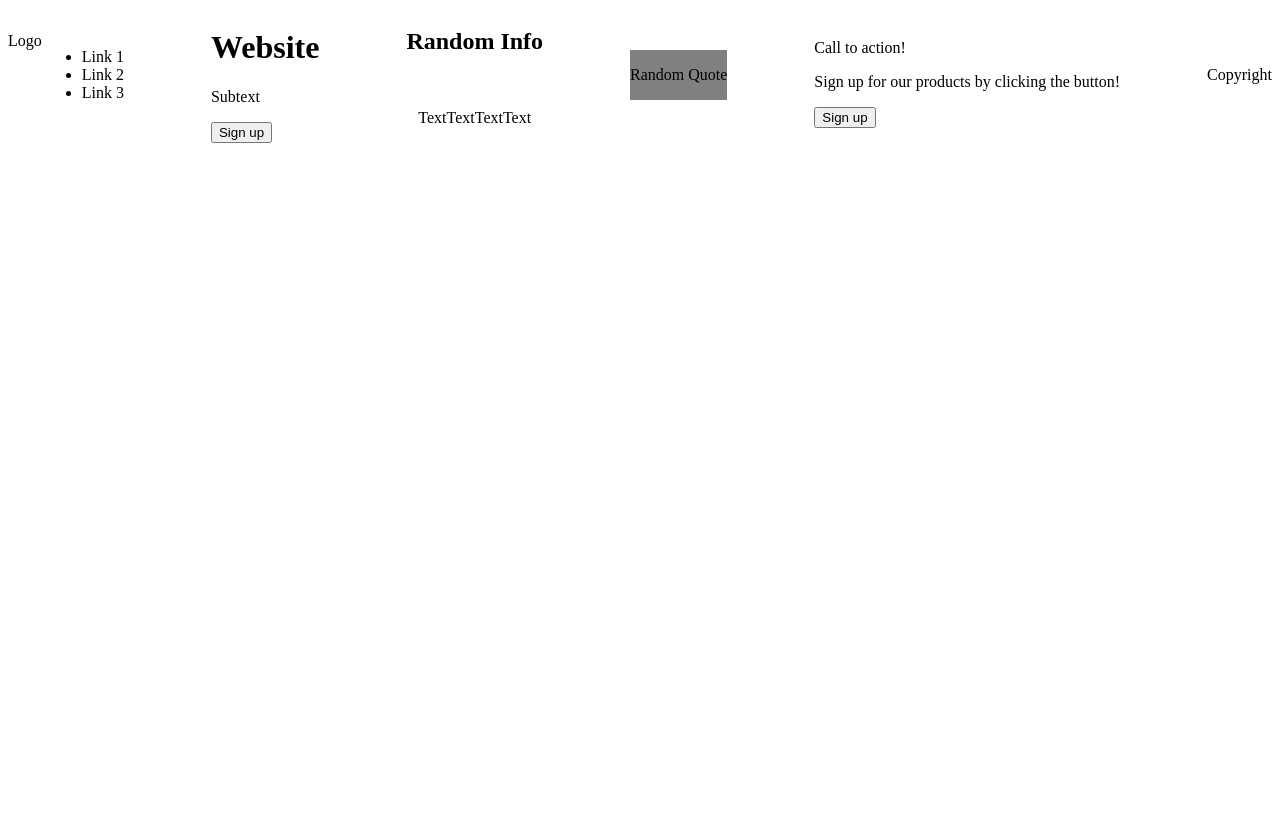
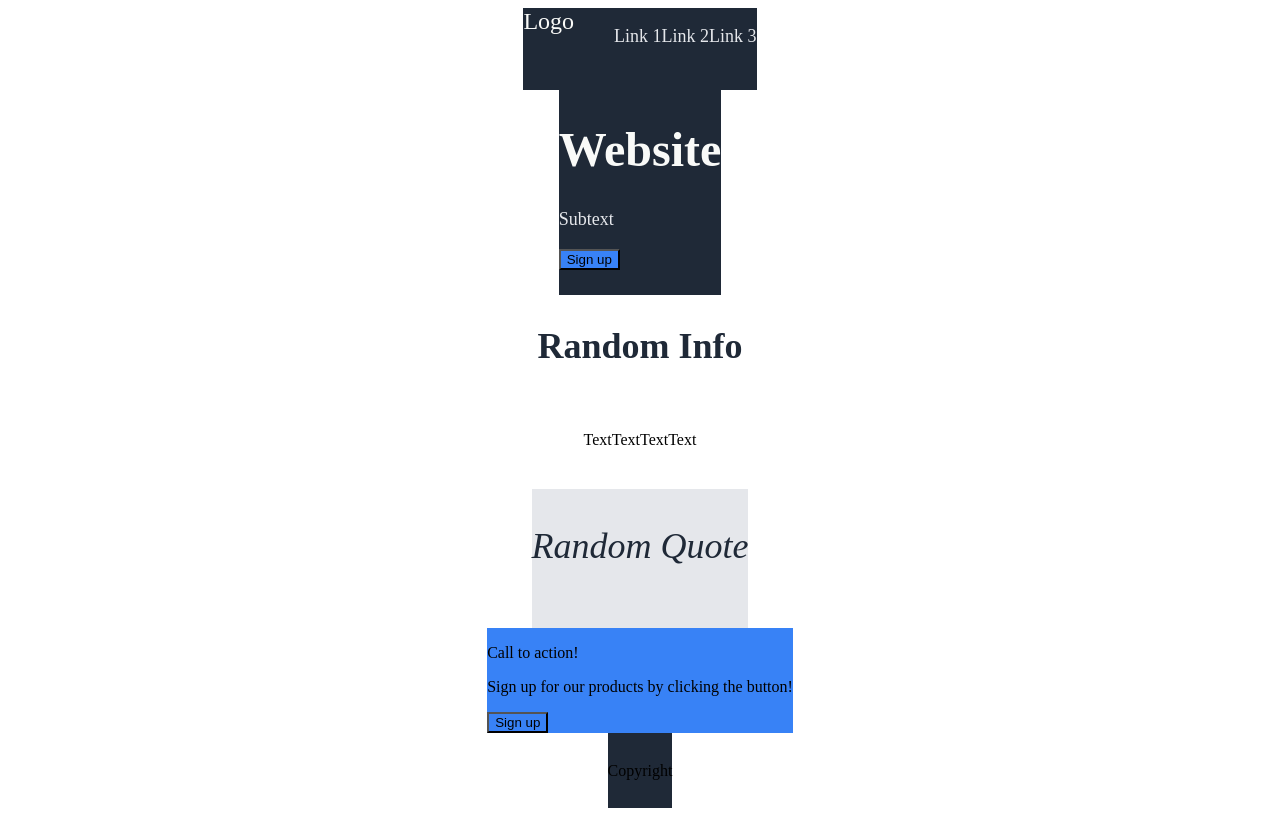
Before and after one commit to GeanCPenido/odin-project-landing_page, a plain HTML site: page index.html in a window 1280 px wide. Drawn offline with Linux system fonts and the light colour scheme.

Commit message:
Basic CSS 2

```diff
--- a/index.html
+++ b/index.html
@@ -10,9 +10,9 @@
 <body>
 
     <header>
-        <div>Logo</div>
+        <div class="logo">Logo</div>
         <div>
-            <ul>
+            <ul class="headerLinks">
                 <li>Link 1</li>
                 <li>Link 2</li>
                 <li>Link 3</li>
@@ -23,7 +23,7 @@
     <div class="intro">
         <div>
             <h1>Website</h1>
-            <p>Subtext</p>
+            <p class="introSubText">Subtext</p>
             <button>Sign up</button>
         </div>
         <div>
@@ -31,7 +31,7 @@
         </div>
     </div>
 
-    <div>
+    <div class="info">
         <h2>Random Info</h2>
         <div class="productDisplay">
             <div>
--- a/styles.css
+++ b/styles.css
@@ -1,18 +1,61 @@
 body {
     display: flex;
+    flex-direction: column;
     justify-content: space-between;
     align-items: center;
+    min-height: 100vh;
 }
 
 header {
     display: flex;
+    flex: auto;
     flex-direction: row;
     justify-content: space-between;
+    background-color: #1F2937;
+    min-width: auto;
+    font-size: 24px;
+    color: #F9FAF8;
+}
+
+ul {
+    display: flex;
+    flex-flow: row wrap;
+    list-style-type: none;
+    justify-content: space-between;
+    font-size: 18px;
+    color: #E5E7EB;
 }
 
 .intro {
     display: flex;
+    flex: auto;
     flex-direction: row;
+    background-color: #1F2937;
+    min-width: auto;
+    font-size: 18px;
+    color: #E5E7EB;
+}
+
+h1 {
+    font-size: 48px;
+    font-weight: bolder;
+    color: #F9FAF8;
+}
+
+button {
+    background-color: #3882F6;
+}
+
+.info {
+    display: flex;
+    flex: auto;
+    flex-direction: column;
+}
+
+h2 {
+    font-size: 36px;
+    font-weight: bolder;
+    color: #1F2937;
 }
 
 .productDisplay {
@@ -22,11 +65,23 @@ header {
 }
 
 .quote {
-    background-color: gray;
+    display: flex;
+    flex: auto;
+    background-color: #e5e7eb;
+    font-size: 36px;
+    font-weight: lighter;
+    font-style: italic;
+    color: #1F2937;
+}
+
+.action {
+    background-color: #3882F6;
 }
 
 footer {
     display: flex;
+    flex: auto;
     justify-content: center;
     align-items: center;
+    background-color: #1F2937;
 }
```
